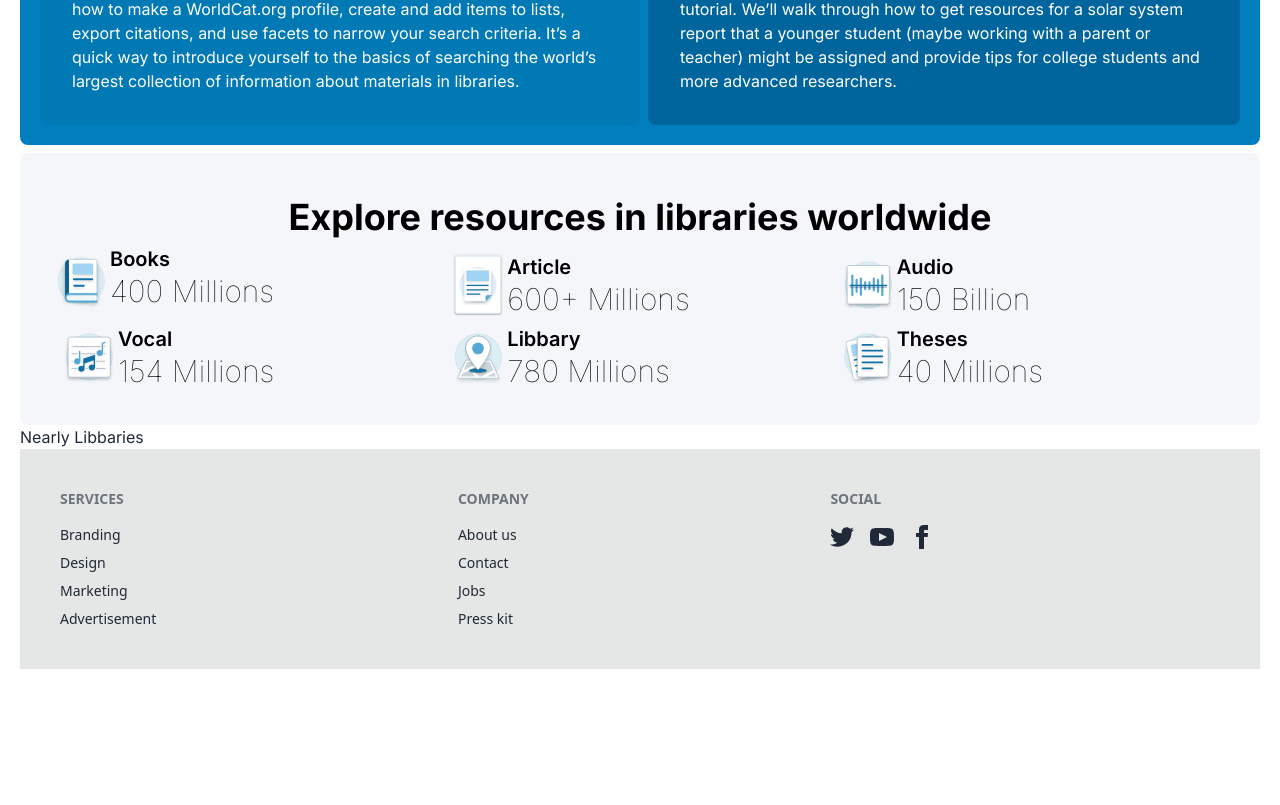
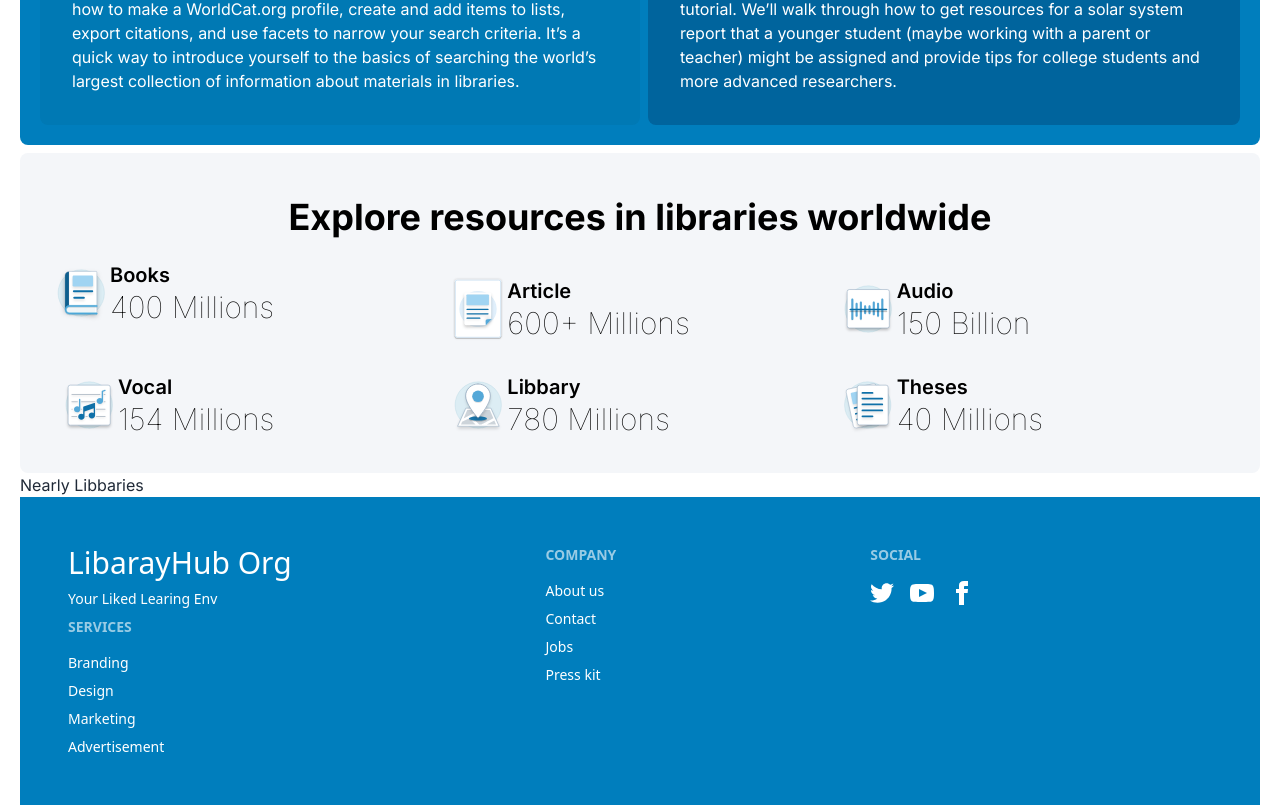
Before and after one commit to raihanuldev/LibraryHub, a Next.js app: page / in a window 1280 px wide. Shown: the part 1692-2497 px from the top of the page. Before the commit the page ends 2361 px from the top, so only its background shows below. Built offline with nearby package versions, Linux system fonts and the light colour scheme.

Commit message:
Footer Added

```diff
--- a/src/components/footer/Footer.jsx
+++ b/src/components/footer/Footer.jsx
@@ -2,8 +2,11 @@ import React from 'react';
 
 const Footer = () => {
     return (
-        <footer className="footer p-10 bg-base-300 text-base-content">
+        <footer className="footer p-12 text-white bg-[#007EBD]">
+            {/* <h1>LubraryHub Org</h1> */}
             <nav>
+                <h1 className='text-3xl'>LibarayHub Org</h1>
+                <p>Your Liked Learing Env</p>
                 <h6 className="footer-title">Services</h6>
                 <a className="link link-hover">Branding</a>
                 <a className="link link-hover">Design</a>
--- a/src/components/resource/Resource.jsx
+++ b/src/components/resource/Resource.jsx
@@ -9,9 +9,9 @@ import Image from 'next/image';
 
 const Resource = () => {
     return (
-        <div className='bg-[#F4F6F9] text-black justify-center p-9 rounded-lg'>
+        <div className='bg-[#F4F6F9] text-black justify-center  p-9 rounded-lg'>
             <p className='text-center font-bold text-4xl my-2'>Explore resources in libraries worldwide</p>
-            <div className='grid grid-cols-2 md:grid-cols-3 space-x-2 space-y-2'>
+            <div className='grid justify-center items-center grid-cols-2 md:grid-cols-3 space-x-2 space-y-8'>
                 <div className='flex space-x-1'>
                     <Image src={BookImg} width={50} height={50} alt='book'/>
                     <div className=''>
```
